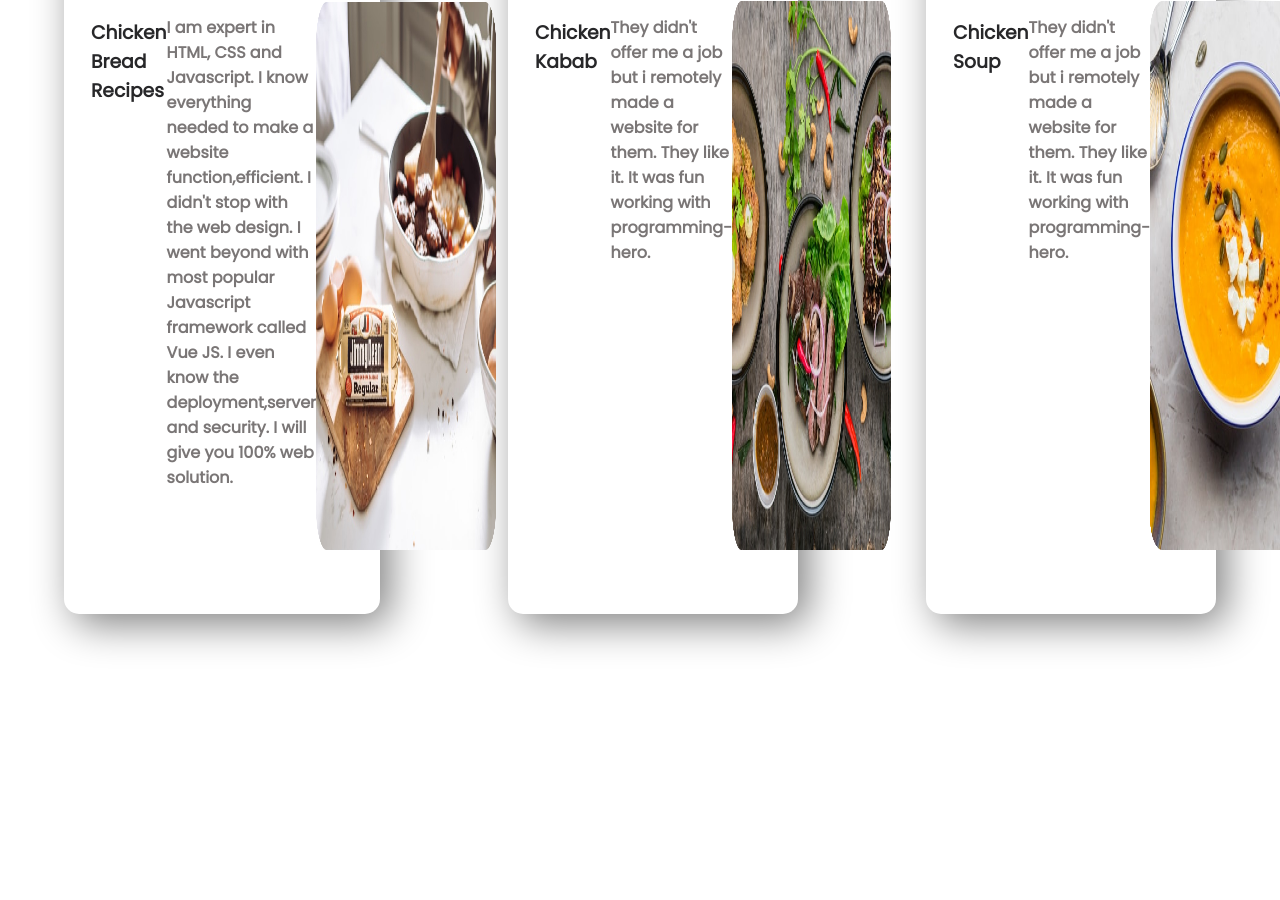
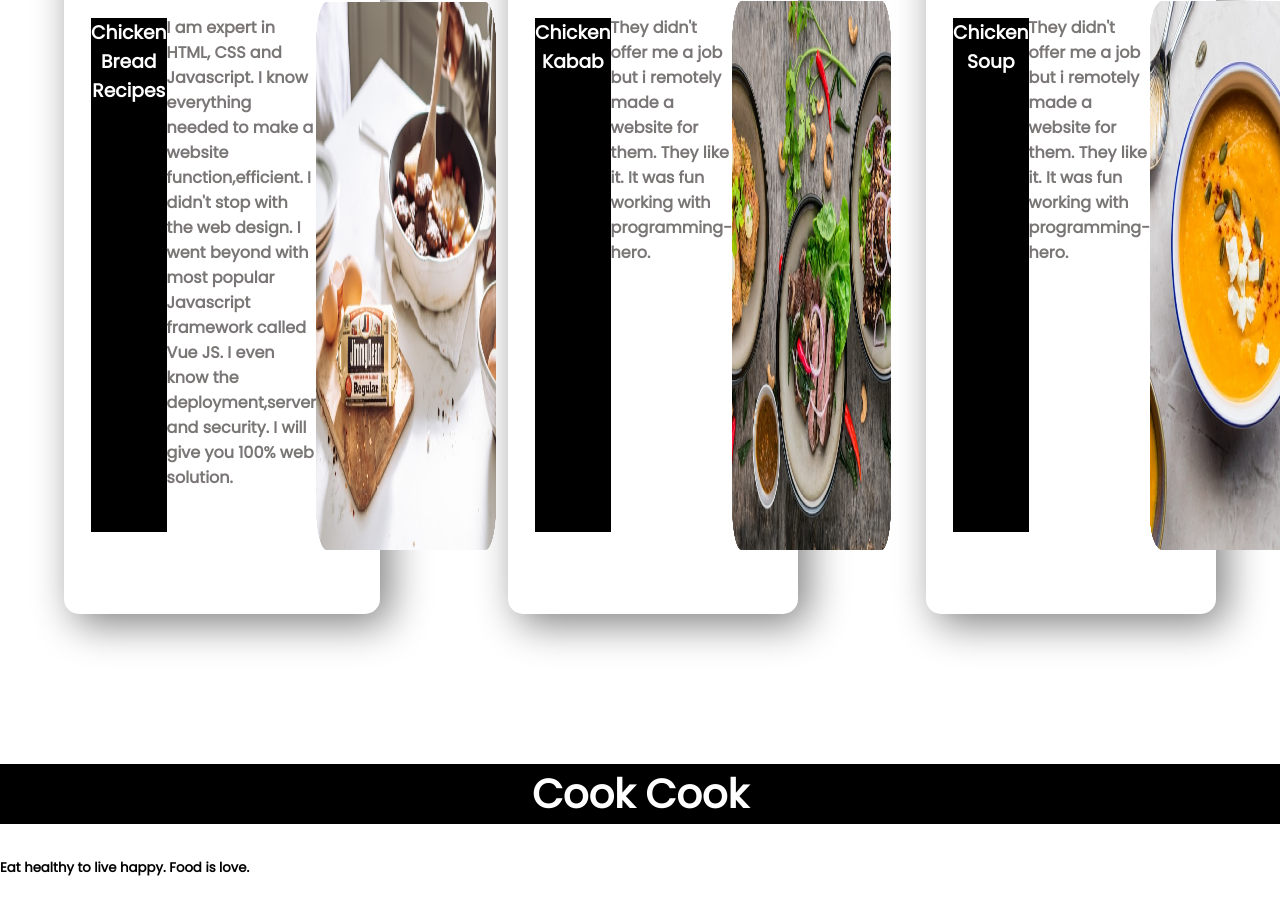
Before and after one commit to afsana2021/cookcook-foodbook, a plain HTML site: page index.html in a window 1280 px wide. Shown: the part 1613-2513 px from the top of the page. Before the commit the page ends 2377 px from the top, so only its background shows below. Drawn offline with Linux system fonts and the light colour scheme.

Commit message:
footer added

```diff
--- a/index.html
+++ b/index.html
@@ -92,5 +92,9 @@
         </div>
       </div>
     </section>
+    <footer>
+      <h2>Cook Cook</h2>
+      <h5>Eat healthy to live happy. Food is love.</h5>
+    </footer>
   </body>
 </html>
--- a/style.css
+++ b/style.css
@@ -29,7 +29,7 @@ p.about-contact {
   color: black;
   font-weight: 500;
 }
-p.about-recipe{
+p.about-recipe {
   font-family: Poppins;
   color: rgb(32, 32, 32);
   text-align: center;
@@ -65,11 +65,11 @@ p.about-recipe{
   background-repeat: no-repeat;
   background-color: rgb(228, 204, 172);
 }
-.recipe-alignment{
+.recipe-alignment {
   font-family: Poppins;
   text-align: center;
 }
-.recipe-item{
+.recipe-item {
   width: 40%;
   margin-left: 5%;
   margin-right: 5%;
@@ -77,17 +77,19 @@ p.about-recipe{
   box-shadow: 10px 10px 40px gray;
   border-radius: 15px;
 }
-#Chicken-recipes{
+#Chicken-recipes {
   display: flex;
   border-left: 7px solid;
   border-image: linear-gradient(gray, black);
-
 }
-.recipe-item half-width img{width: 80%;
+.recipe-item half-width img {
+  width: 80%;
   padding-top: 1%;
-
 }
 
-
-
+footer h2,
+h3 {
+  text-align: center;
+  color: white;
+  background-color: black;
 }
```
Lines whose indentation alone changed are shown as unchanged.
